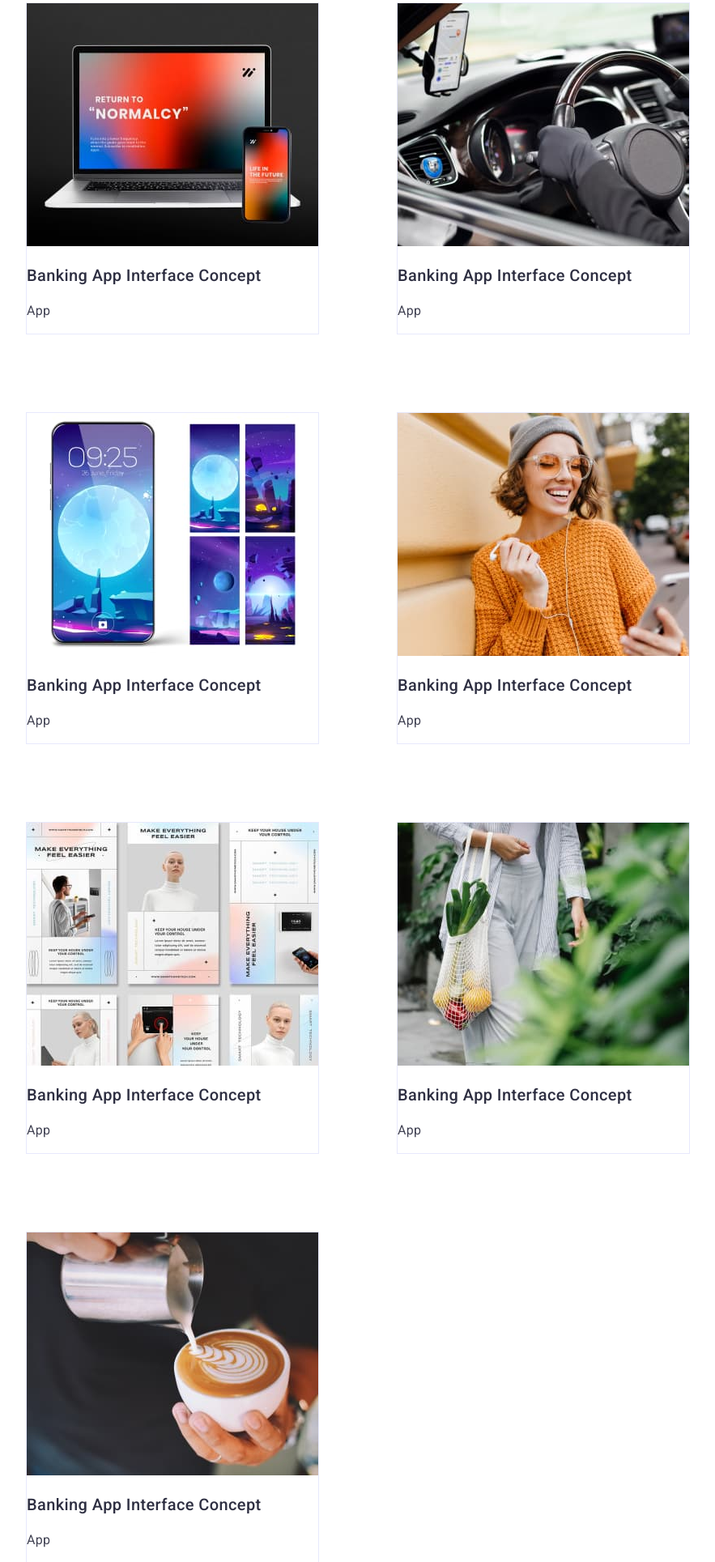
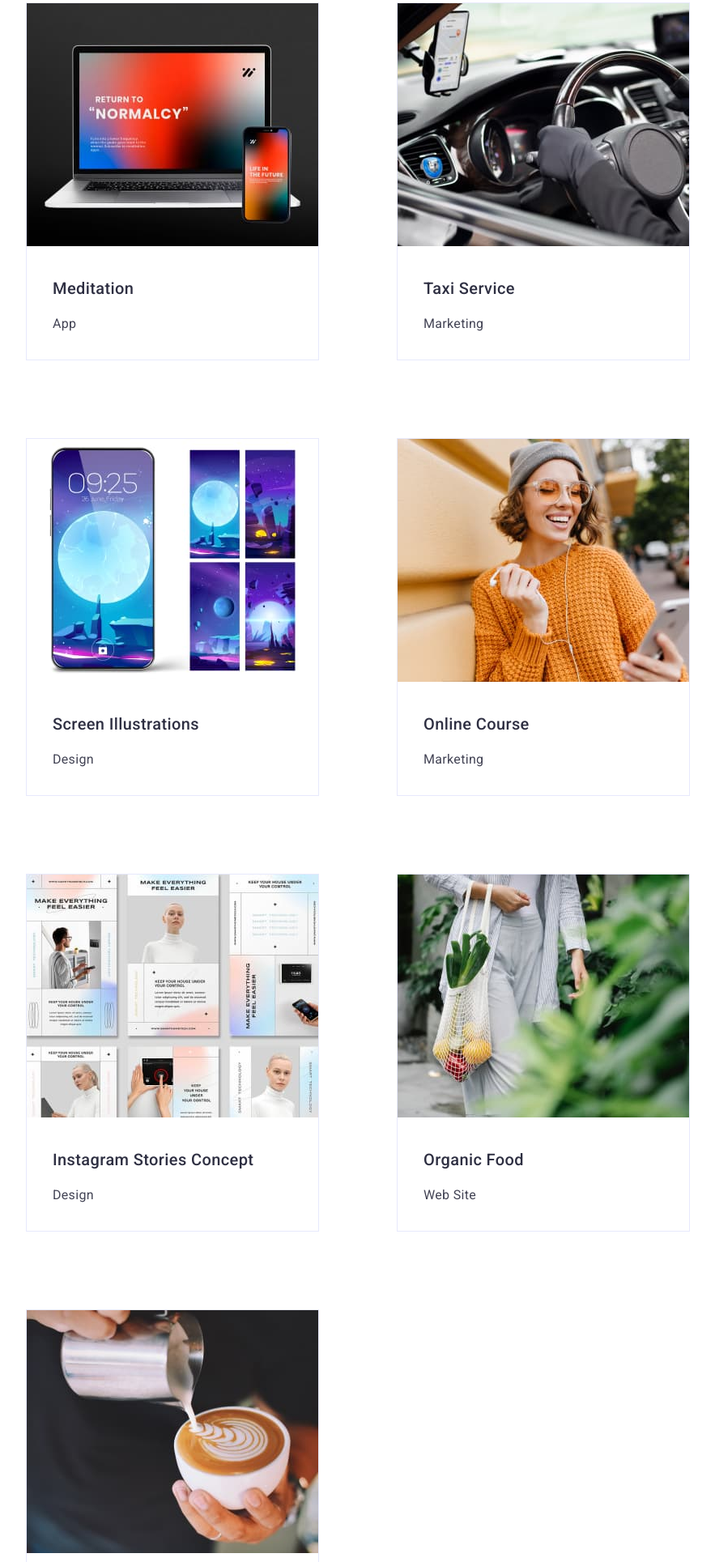
Before and after one commit to PatrickRibano/goit-markup-hw-05, a plain HTML site: page portfolio.html in a window 1280 px wide. Shown: the part 871-2800 px from the top of the page at 81% size, without its empty margins (64-947 px from the left). Drawn offline with Linux system fonts and the light colour scheme.

Commit message:
Homework 5

```diff
--- a/portfolio.html
+++ b/portfolio.html
@@ -88,7 +88,8 @@
                     <img src="./images/P1.jpg" alt="Banking App Interface Concept">
                     <div class="portfolio-image-caption">
                         <p>
-                            Lorem ipsum dolor sit amet consectetur adipisicing elit. Culpa quod, cumque obcaecati ipsam cupiditate minima excepturi. Ipsam minus iste consequatur reprehenderit, assumenda adipisci ipsa quisquam quasi consequuntur cum, tempora voluptatum.
+                            14 Stylish and User-Friendly App Design Concepts · Task Manager App · Calorie Tracker App · Exotic Fruit Ecommerce App ·
+                            Cloud Storage App
                         </p>
                     </div>
                 </div>
@@ -98,44 +99,125 @@
                 </div>
             </li>
             <li class="portfolio-list-item list">
-                <img src="./images/P2.jpg" alt="Banking App Interface Concept">
-                <h3 class="portfolio-list-title">Banking App Interface Concept</h3>
-                <p class="portfolio-list-description">App</p>
-            </li>
-            <li class="portfolio-list-item list">
-                <img src="./images/P3.jpg" alt="Banking App Interface Concept">
-                <h3 class="portfolio-list-title">Banking App Interface Concept</h3>
-                <p class="portfolio-list-description">App</p>
-            </li>
-            <li class="portfolio-list-item list">
-                <img src="./images/P4.jpg" alt="Banking App Interface Concept">
-                <h3 class="portfolio-list-title">Banking App Interface Concept</h3>
-                <p class="portfolio-list-description">App</p>
-            </li>
-            <li class="portfolio-list-item list">
-                <img src="./images/P5.jpg" alt="Banking App Interface Concept">
-                <h3 class="portfolio-list-title">Banking App Interface Concept</h3>
-                <p class="portfolio-list-description">App</p>
-            </li>
-            <li class="portfolio-list-item list">
-                <img src="./images/P6.jpg" alt="Banking App Interface Concept">
-                <h3 class="portfolio-list-title">Banking App Interface Concept</h3>
-                <p class="portfolio-list-description">App</p>
-            </li>
-            <li class="portfolio-list-item list">
-                <img src="./images/P7.jpg" alt="Banking App Interface Concept">
-                <h3 class="portfolio-list-title">Banking App Interface Concept</h3>
-                <p class="portfolio-list-description">App</p>
-            </li>
-            <li class="portfolio-list-item list">
-                <img src="./images/P8.jpg" alt="Banking App Interface Concept">
-                <h3 class="portfolio-list-title">Banking App Interface Concept</h3>
-                <p class="portfolio-list-description">App</p>
-            </li>
-            <li class="portfolio-list-item list">
-                <img src="./images/P9.jpg" alt="Banking App Interface Concept">
-                <h3 class="portfolio-list-title">Banking App Interface Concept</h3>
-                <p class="portfolio-list-description">App</p>
+                <div class="portfolio-image">
+                    <img src="./images/P2.jpg" alt="Cashless Payment">
+                    <div class="portfolio-image-caption">
+                        <p>
+                            14 Stylish and User-Friendly App Design Concepts · Task Manager App · Calorie Tracker App · Exotic Fruit
+                            Ecommerce App ·
+                            Cloud Storage App
+                        </p>
+                    </div>
+                </div>
+                <div class="portfolio-list-text">
+                    <h3 class="portfolio-list-title">Cashless Payment</h3>
+                    <p class="portfolio-list-description">Marketing</p>
+                </div>
+            </li><li class="portfolio-list-item list">
+                <div class="portfolio-image">
+                    <img src="./images/P3.jpg" alt="Meditation">
+                    <div class="portfolio-image-caption">
+                        <p>
+                            14 Stylish and User-Friendly App Design Concepts · Task Manager App · Calorie Tracker App · Exotic Fruit
+                            Ecommerce App ·
+                            Cloud Storage App
+                        </p>
+                    </div>
+                </div>
+                <div class="portfolio-list-text">
+                    <h3 class="portfolio-list-title">Meditation</h3>
+                    <p class="portfolio-list-description">App</p>
+                </div>
+            </li><li class="portfolio-list-item list">
+                <div class="portfolio-image">
+                    <img src="./images/P4.jpg" alt="Taxi Service">
+                    <div class="portfolio-image-caption">
+                        <p>
+                            14 Stylish and User-Friendly App Design Concepts · Task Manager App · Calorie Tracker App · Exotic Fruit
+                            Ecommerce App ·
+                            Cloud Storage App
+                        </p>
+                    </div>
+                </div>
+                <div class="portfolio-list-text">
+                    <h3 class="portfolio-list-title">Taxi Service</h3>
+                    <p class="portfolio-list-description">Marketing</p>
+                </div>
+            </li><li class="portfolio-list-item list">
+                <div class="portfolio-image">
+                    <img src="./images/P5.jpg" alt="Screen Illustrations">
+                    <div class="portfolio-image-caption">
+                        <p>
+                            14 Stylish and User-Friendly App Design Concepts · Task Manager App · Calorie Tracker App · Exotic Fruit
+                            Ecommerce App ·
+                            Cloud Storage App
+                        </p>
+                    </div>
+                </div>
+                <div class="portfolio-list-text">
+                    <h3 class="portfolio-list-title">Screen Illustrations</h3>
+                    <p class="portfolio-list-description">Design</p>
+                </div>
+            </li><li class="portfolio-list-item list">
+                <div class="portfolio-image">
+                    <img src="./images/P6.jpg" alt="Online Course">
+                    <div class="portfolio-image-caption">
+                        <p>
+                            14 Stylish and User-Friendly App Design Concepts · Task Manager App · Calorie Tracker App · Exotic Fruit
+                            Ecommerce App ·
+                            Cloud Storage App
+                        </p>
+                    </div>
+                </div>
+                <div class="portfolio-list-text">
+                    <h3 class="portfolio-list-title">Online Course</h3>
+                    <p class="portfolio-list-description">Marketing</p>
+                </div>
+            </li><li class="portfolio-list-item list">
+                <div class="portfolio-image">
+                    <img src="./images/P7.jpg" alt="Instagram Stories Concept">
+                    <div class="portfolio-image-caption">
+                        <p>
+                            14 Stylish and User-Friendly App Design Concepts · Task Manager App · Calorie Tracker App · Exotic Fruit
+                            Ecommerce App ·
+                            Cloud Storage App
+                        </p>
+                    </div>
+                </div>
+                <div class="portfolio-list-text">
+                    <h3 class="portfolio-list-title">Instagram Stories Concept</h3>
+                    <p class="portfolio-list-description">Design</p>
+                </div>
+            </li><li class="portfolio-list-item list">
+                <div class="portfolio-image">
+                    <img src="./images/P8.jpg" alt="Organic Food">
+                    <div class="portfolio-image-caption">
+                        <p>
+                            14 Stylish and User-Friendly App Design Concepts · Task Manager App · Calorie Tracker App · Exotic Fruit
+                            Ecommerce App ·
+                            Cloud Storage App
+                        </p>
+                    </div>
+                </div>
+                <div class="portfolio-list-text">
+                    <h3 class="portfolio-list-title">Organic Food</h3>
+                    <p class="portfolio-list-description">Web Site</p>
+                </div>
+            </li><li class="portfolio-list-item list">
+                <div class="portfolio-image">
+                    <img src="./images/P9.jpg" alt="Fresh Coffee">
+                    <div class="portfolio-image-caption">
+                        <p>
+                            14 Stylish and User-Friendly App Design Concepts · Task Manager App · Calorie Tracker App · Exotic Fruit
+                            Ecommerce App ·
+                            Cloud Storage App
+                        </p>
+                    </div>
+                </div>
+                <div class="portfolio-list-text">
+                    <h3 class="portfolio-list-title">Fresh Coffee</h3>
+                    <p class="portfolio-list-description">Website</p>
+                </div>
             </li>
         </ul>
     </section>
```
